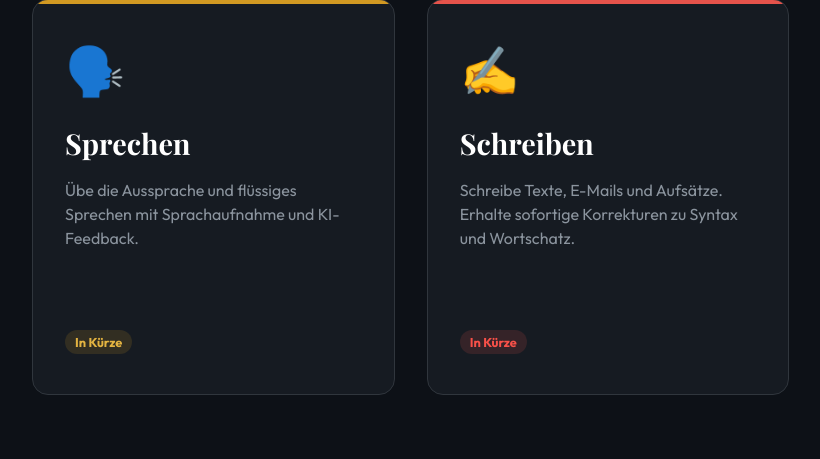
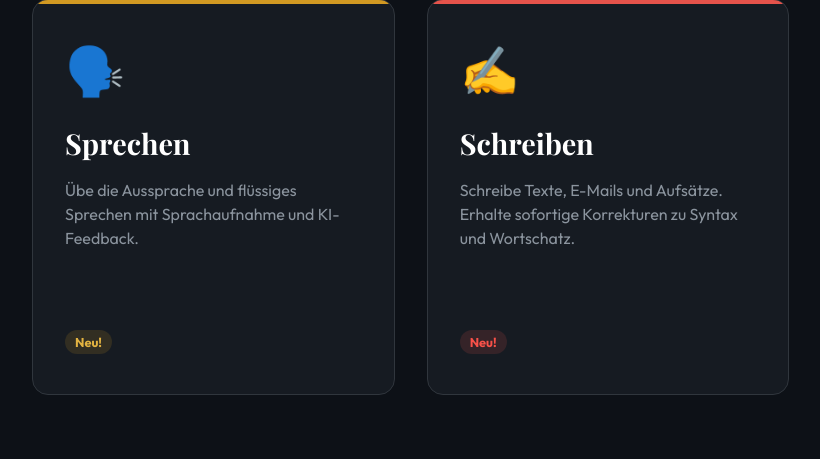
Before and after one commit to themehmi/Deutsch-Friend, a Flask app: page / in a window 1280 px wide. Shown: the part 869-1328 px from the top of the page, without its empty margins (32-852 px from the left). Run offline with Flask 3, Linux system fonts and the light colour scheme; some libraries are stand-ins or nearby versions.

```diff
--- a/templates/index.html
+++ b/templates/index.html
@@ -292,14 +292,14 @@
         <div class="card-icon">🗣️</div>
         <h2>Sprechen</h2>
         <p>Übe die Aussprache und flüssiges Sprechen mit Sprachaufnahme und KI-Feedback.</p>
-        <span class="badge">In Kürze</span>
+        <span class="badge">Neu!</span>
       </a>
 
       <a href="/schreiben" class="card schreiben">
         <div class="card-icon">✍️</div>
         <h2>Schreiben</h2>
         <p>Schreibe Texte, E-Mails und Aufsätze. Erhalte sofortige Korrekturen zu Syntax und Wortschatz.</p>
-        <span class="badge">In Kürze</span>
+        <span class="badge">Neu!</span>
       </a>
     </div>
   </main>
```
